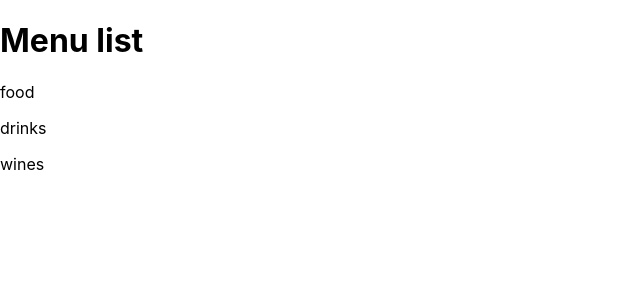
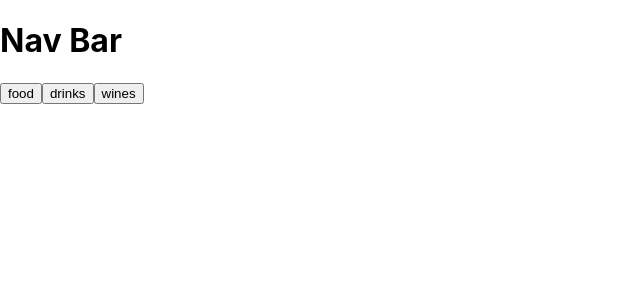
Before and after one commit to leovid2392/mia_menuGeneral, a React (Create React App) app: page / in a window 1280 px wide. Both pictures are taken after a click on the button "Ingles / English". Shown: the top 300 px of the page, without its empty margins (0-640 px from the left). Built offline with nearby package versions, Linux system fonts and the light colour scheme; the HTML template or start-up script is replaced by a standard one.

Commit message:
menus buttons functionality added

```diff
--- a/src/component/menuList/MenuList.js
+++ b/src/component/menuList/MenuList.js
@@ -1,13 +1,38 @@
-import React from "react";
+import React, { useState } from "react";
+import menu_vinos from "../../assets/postres_esp.png";
 
 function MenuList({ list }) {
+	const [vinos, setVinos] = useState(false);
+
+	const handleVinos = () => {
+		if (!vinos) {
+			setVinos(true);
+		} else {
+			setVinos(false);
+		}
+	};
+
+	if (vinos) {
+		return (
+			<div>
+				<h1>Nav Bar</h1>
+
+				<button>{list[0]}</button>
+				<button>{list[1]}</button>
+				<button onClick={handleVinos}>{list[2]}</button>
+				<figure>
+					<img src={menu_vinos} alt='menu vinos' />
+				</figure>
+			</div>
+		);
+	}
 	return (
 		<div>
-			<h1>Menu list</h1>
+			<h1>Nav Bar</h1>
 
-			<p>{list[0]}</p>
-			<p>{list[1]}</p>
-			<p>{list[2]}</p>
+			<button>{list[0]}</button>
+			<button>{list[1]}</button>
+			<button onClick={handleVinos}>{list[2]}</button>
 		</div>
 	);
 }
```
Also changed, not shown: src/assets/postres_eng.png (added), src/assets/postres_esp.png (added).
